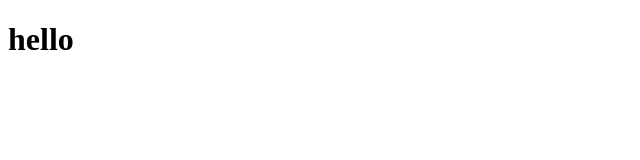
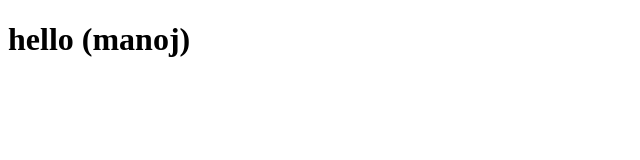
Before and after one commit to manoj8260/conflit, a plain HTML site: page index.html in a window 1280 px wide. Shown: the whole page, without its empty margins (0-640 px from the left). Drawn offline with Linux system fonts and the light colour scheme.

Commit message:
modify index file(manoj)

```diff
--- a/index.html
+++ b/index.html
@@ -6,6 +6,6 @@
     <title>Document</title>
 </head>
 <body>
-    <h1>hello</h1>
+    <h1>hello (manoj)</h1>
 </body>
 </html>
```
